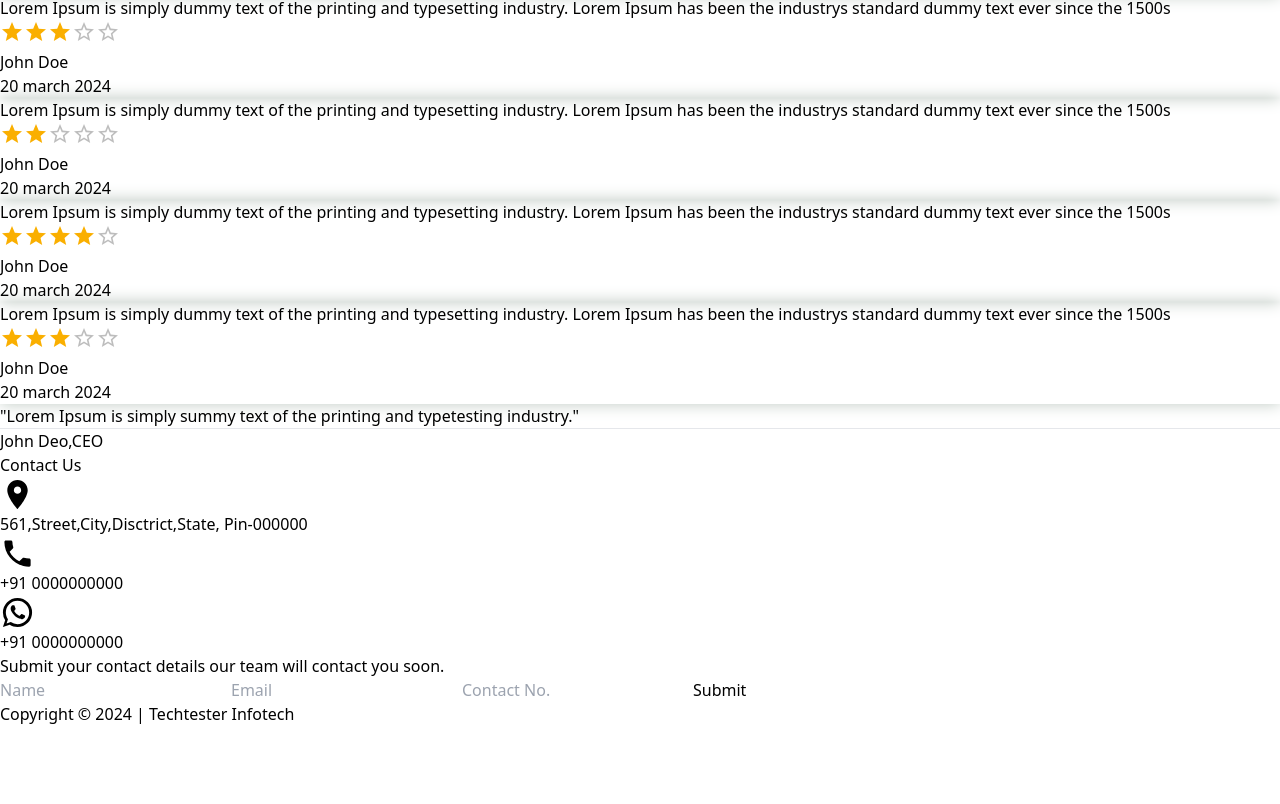
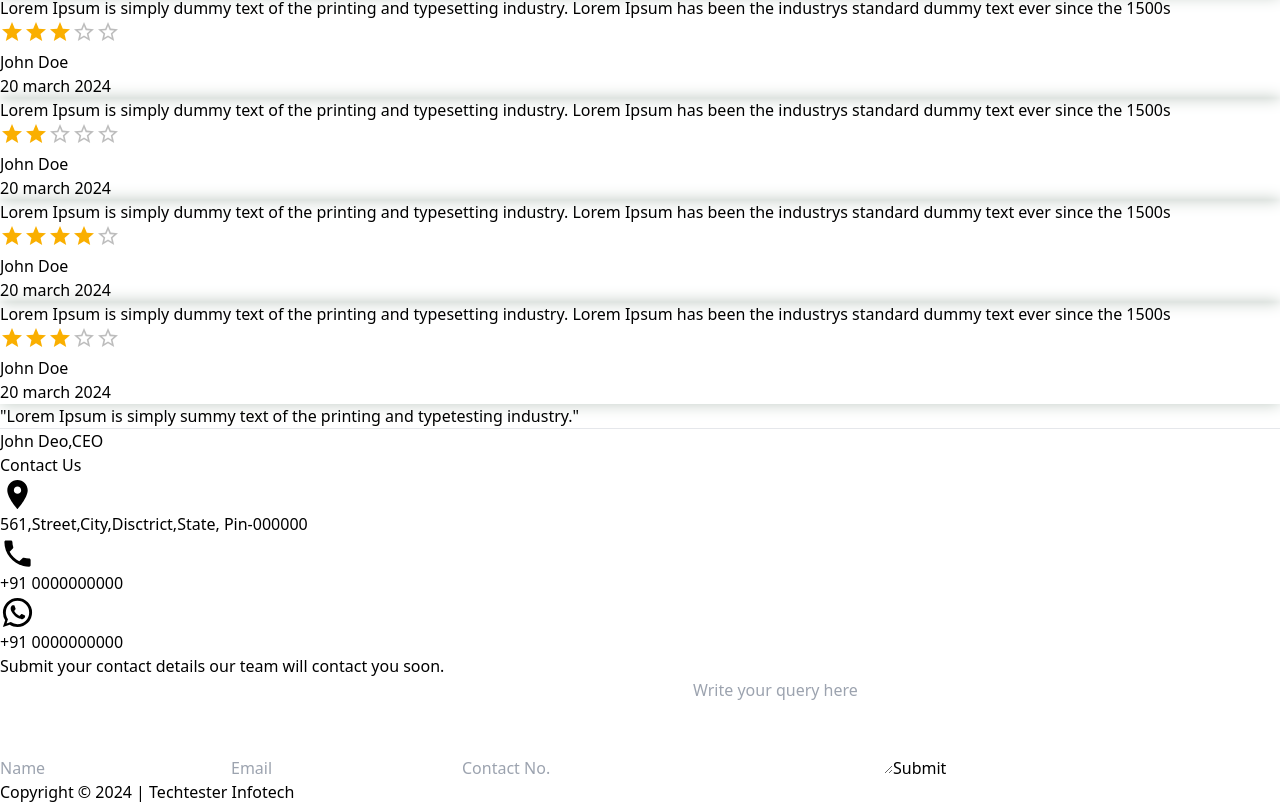
Before and after one commit to amartya2023/TopStack, a React (Vite) app in the folder my-project/: page / in a window 1280 px wide. Shown: the part 3246-4050 px from the top of the page. Before the commit the page ends 3972 px from the top, so only its background shows below. Built offline with nearby package versions, Linux system fonts and the light colour scheme.

Commit message:
add small

```diff
--- a/my-project/src/layouts/Header.jsx
+++ b/my-project/src/layouts/Header.jsx
@@ -55,7 +55,7 @@ const Header = () => {
         className={
           scrolling
             ? "flex justify-between fixed w-screen z-10 top-0 items-center px-5 md:px-10 lg:px-20 py-5 bg-white duration-500"
-            : "flex justify-between fixed w-screen z-10 top-0 items-center px-5 md:px-10 lg:px-20 py-5 bg-white -translate-y-32 duration-500"
+            : "flex justify-between fixed w-screen z-10 top-0 items-center px-5 md:px-10 lg:px-20 py-5 bg-white lg:-translate-y-32 duration-500"
         }
       >
         <div className="flex gap-4 items-center">
--- a/my-project/src/pages/Home.jsx
+++ b/my-project/src/pages/Home.jsx
@@ -308,6 +308,8 @@ const Home = () => {
             placeholder="Contact No."
           />
 
+          <textarea className="outline-none border-none px-4 py-3 bg-[#D9D9D9] font-medium rounded-xl text-lg" rows={4} placeholder='Write your query here' />
+
           <button className="bg-[#F9C869] text-black text-lg rounded-xl font-medium w-[40%] py-2">
             Submit
           </button>
```
